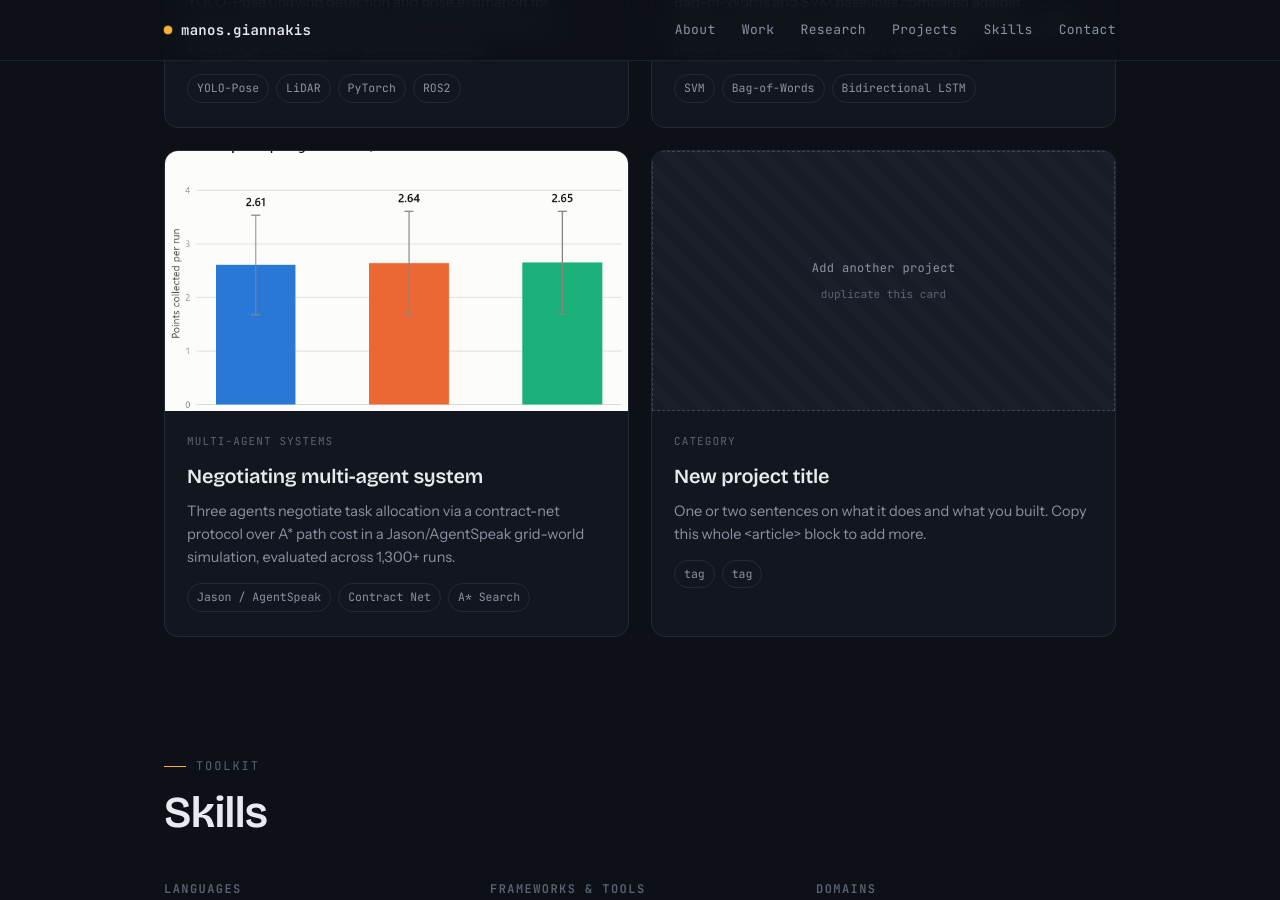
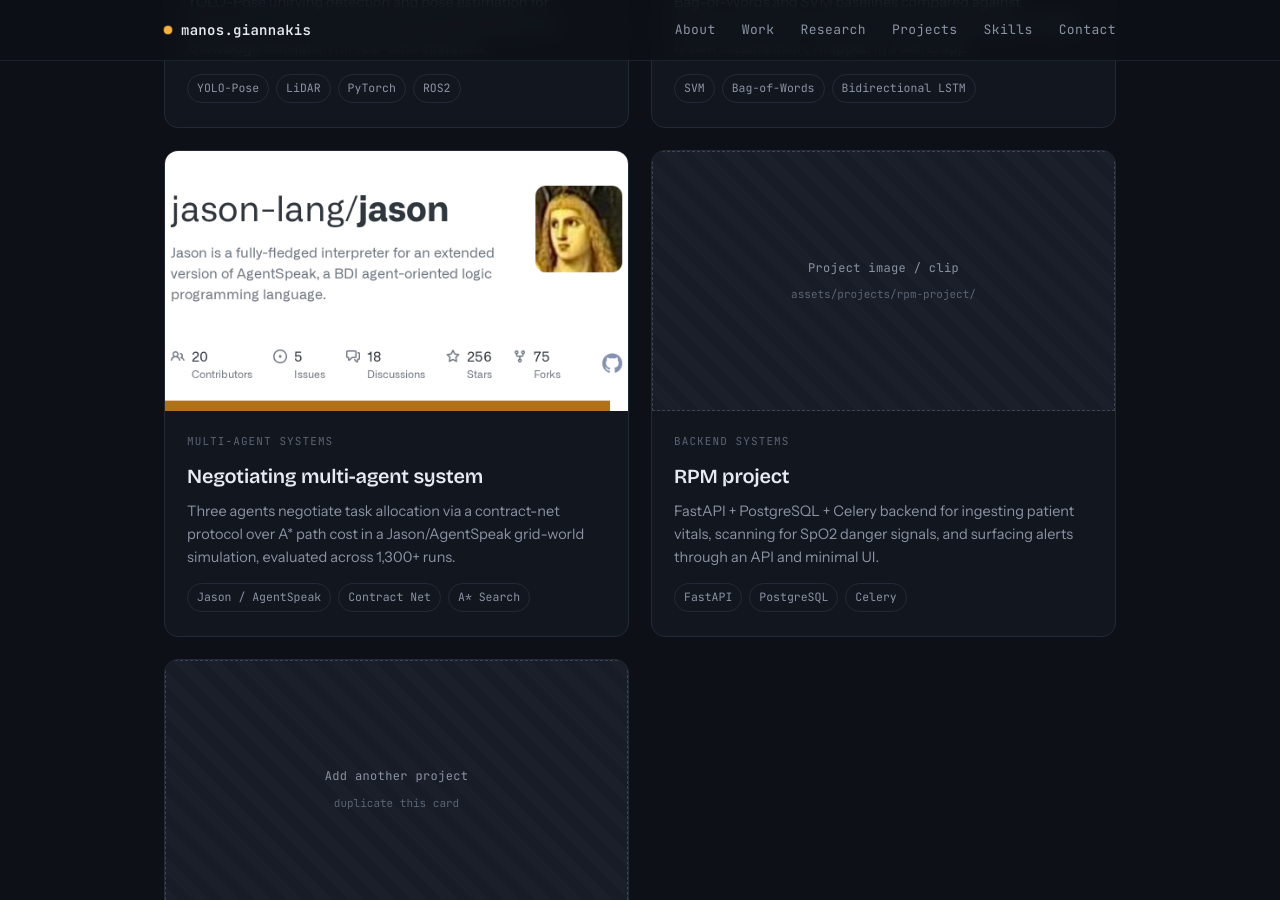
Before and after one commit to ManosGiann15/manosgiann15.github.io, a Jekyll site: the page index.html, which Jekyll copies as it is, in a window 1280 px wide and 900 px high, scrolled down 5034 px. Built offline with Jekyll 4.4.1, drawn with Linux system fonts in a browser that asks for light colours.

Commit message:
Add RPM project page
New portfolio entry for the FastAPI/PostgreSQL/Celery patient-monitoring
backend: problem, architecture, API reference, and the routing bug found
and fixed while reviewing it. Fills the previously-placeholder 4th
project card and opens a 5th template slot.

```diff
--- a/index.html
+++ b/index.html
@@ -581,7 +581,7 @@
 
     <!-- PROJECT 3 -->
     <a class="proj reveal" href="projects/multi-agent-system.html">
-      <img class="media ratio-16-9" style="object-fit:cover;object-position:center" src="assets/projects/multi-agent-system/agent-points-mean.png" alt="Bar chart comparing mean points collected per agent across 1,301 simulation runs">
+      <img class="media ratio-16-9" style="object-fit:cover;object-position:center" src="assets/projects/multi-agent-system/jason.png" alt="Bar chart comparing mean points collected per agent across 1,301 simulation runs">
       <div class="body">
         <div class="ksmall">Multi-agent systems</div>
         <h3>Negotiating multi-agent system</h3>
@@ -590,11 +590,25 @@
       </div>
     </a>
 
-    <!-- PROJECT 4 — template you can duplicate for new work.
+    <!-- PROJECT 4 -->
+    <a class="proj reveal" href="projects/rpm-project.html">
+      <figure class="media ratio-16-9 is-empty">
+        <div class="ph-t">Project image / clip</div>
+        <div class="ph-s">assets/projects/rpm-project/</div>
+      </figure>
+      <div class="body">
+        <div class="ksmall">Backend systems</div>
+        <h3>RPM project</h3>
+        <p>FastAPI + PostgreSQL + Celery backend for ingesting patient vitals, scanning for SpO2 danger signals, and surfacing alerts through an API and minimal UI.</p>
+        <div class="chips"><span class="chip">FastAPI</span><span class="chip">PostgreSQL</span><span class="chip">Celery</span></div>
+      </div>
+    </a>
+
+    <!-- PROJECT 5 — template you can duplicate for new work.
          To add a real project: copy projects/cone-detection.html as a starting point for the
          detail page, then change this <article> to <a class="proj reveal" href="projects/your-file.html">. -->
     <article class="proj reveal">
-      <!-- <img class="media ratio-16-9" src="assets/proj-4.jpg" alt=""> -->
+      <!-- <img class="media ratio-16-9" src="assets/proj-5.jpg" alt=""> -->
       <figure class="media ratio-16-9 is-empty">
         <div class="ph-t">Add another project</div>
         <div class="ph-s">duplicate this card</div>
```
Also changed, not shown: projects/rpm-project.html (added, +114 -0 lines), assets/projects/multi-agent-system/jason.png (added).
